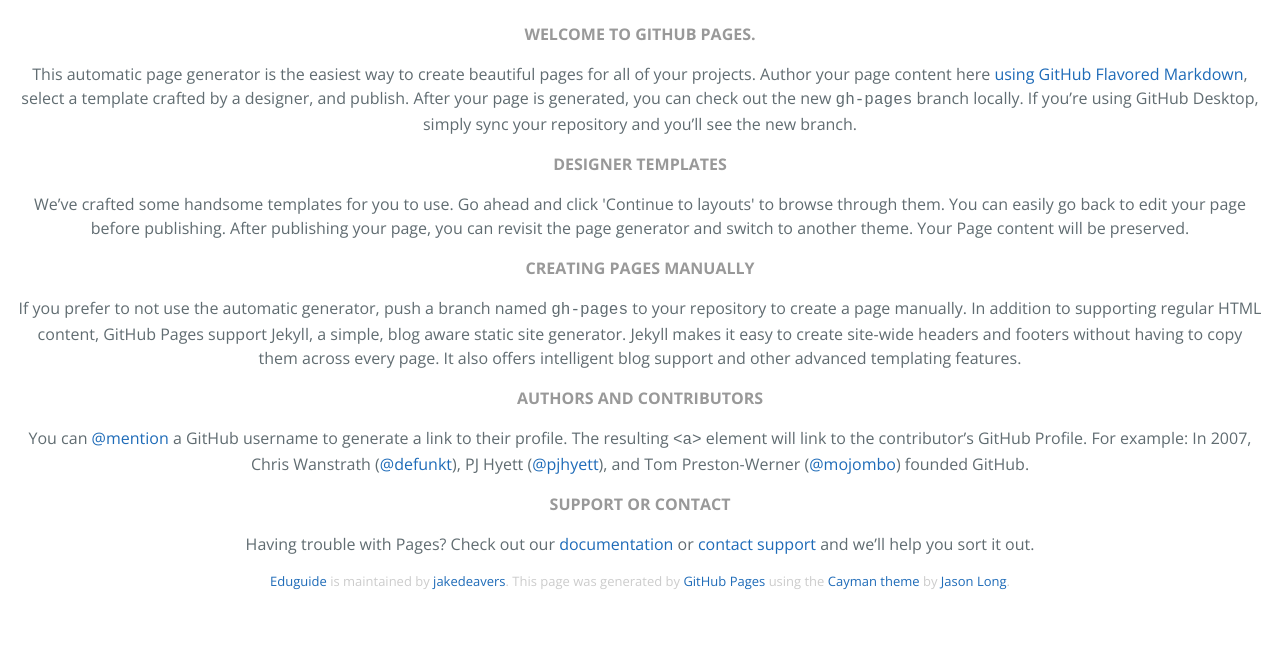
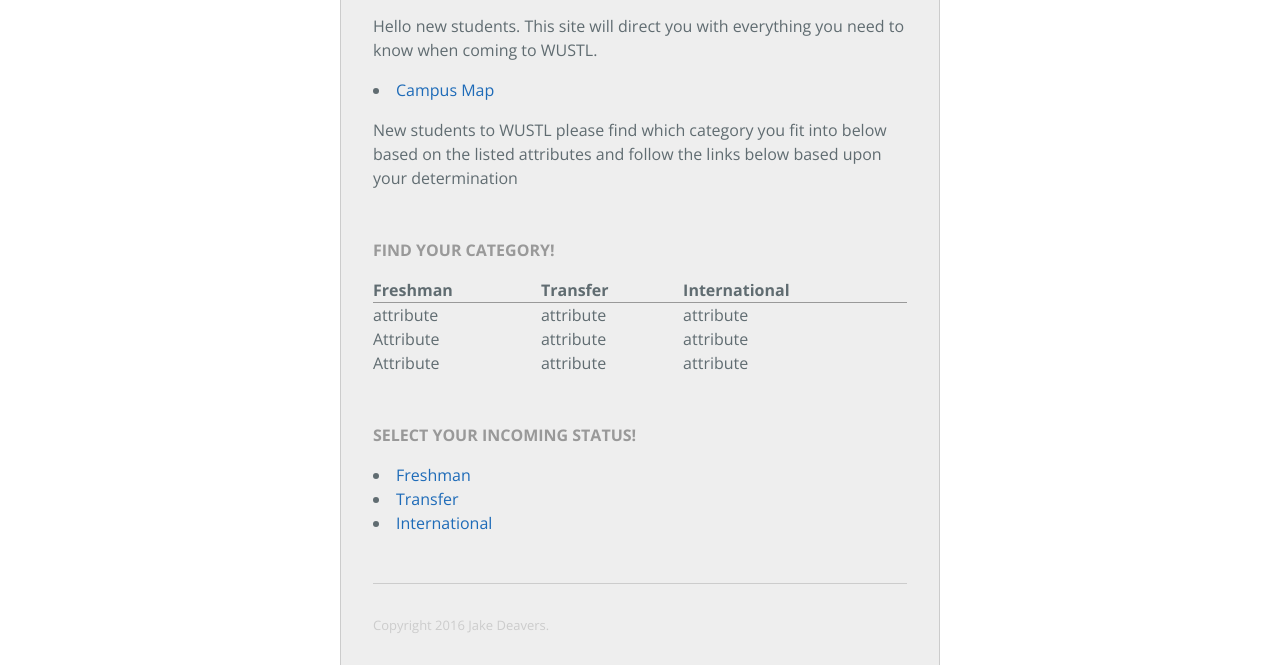
Before and after one commit to jakedeavers/EDUGUIDE, a plain HTML site: page index.html in a window 1280 px wide. Shown: the part 139-804 px from the top of the page. Drawn offline with nearby package versions, Linux system fonts and the light colour scheme.

Commit message:
Update index.html

```diff
--- a/index.html
+++ b/index.html
@@ -2,56 +2,99 @@
 <html lang="en-us">
   <head>
     <meta charset="UTF-8">
-    <title>Eduguide by jakedeavers</title>
+    <title>New Students</title>
     <meta name="viewport" content="width=device-width, initial-scale=1">
     <link rel="stylesheet" type="text/css" href="stylesheets/normalize.css" media="screen">
     <link href='https://fonts.googleapis.com/css?family=Open+Sans:400,700' rel='stylesheet' type='text/css'>
+    <link rel="stylesheet" type="text/css" href="stylesheets/jquery.modal.css" media="screen">
     <link rel="stylesheet" type="text/css" href="stylesheets/stylesheet.css" media="screen">
-    <link rel="stylesheet" type="text/css" href="stylesheets/github-light.css" media="screen">
   </head>
   <body>
-    <section class="page-header">
-      <h1 class="project-name">Eduguide</h1>
-      <h2 class="project-tagline"></h2>
-      <a href="https://github.com/jakedeavers/EDUGUIDE" class="btn">View on GitHub</a>
-      <a href="https://github.com/jakedeavers/EDUGUIDE/zipball/master" class="btn">Download .zip</a>
-      <a href="https://github.com/jakedeavers/EDUGUIDE/tarball/master" class="btn">Download .tar.gz</a>
-    </section>
 
-    <section class="main-content">
-      <h3>
-<a id="welcome-to-github-pages" class="anchor" href="#welcome-to-github-pages" aria-hidden="true"><span aria-hidden="true" class="octicon octicon-link"></span></a>Welcome to GitHub Pages.</h3>
+    <!-- Modals; Edit with care -->
+    <div id="img1" style="display:none;">
 
-<p>This automatic page generator is the easiest way to create beautiful pages for all of your projects. Author your page content here <a href="https://guides.github.com/features/mastering-markdown/">using GitHub Flavored Markdown</a>, select a template crafted by a designer, and publish. After your page is generated, you can check out the new <code>gh-pages</code> branch locally. If you’re using GitHub Desktop, simply sync your repository and you’ll see the new branch.</p>
+      <h2>Example Functional Form</h2>
 
-<h3>
-<a id="designer-templates" class="anchor" href="#designer-templates" aria-hidden="true"><span aria-hidden="true" class="octicon octicon-link"></span></a>Designer Templates</h3>
+      <form action="//formspree.io/simonyost+01@gmail.com" method="POST">
+        <div>
+          <label>name</label>
+          <input type="text" name="name" value="your name">
+        </div>
+        <div>
+          <label>email</label>
+          <input type="text" name="mail" value="your email">
+        </div>
+        <div>
+          <label>comment</label>
+          <input type="text" name="comment" value="your comment" size="50">
+        </div>
+        <div>
+          <input type="submit" value="Send">
+        </div>
+      </form>
 
-<p>We’ve crafted some handsome templates for you to use. Go ahead and click 'Continue to layouts' to browse through them. You can easily go back to edit your page before publishing. After publishing your page, you can revisit the page generator and switch to another theme. Your Page content will be preserved.</p>
+    </div>
 
-<h3>
-<a id="creating-pages-manually" class="anchor" href="#creating-pages-manually" aria-hidden="true"><span aria-hidden="true" class="octicon octicon-link"></span></a>Creating pages manually</h3>
+    <div class="container">
 
-<p>If you prefer to not use the automatic generator, push a branch named <code>gh-pages</code> to your repository to create a page manually. In addition to supporting regular HTML content, GitHub Pages support Jekyll, a simple, blog aware static site generator. Jekyll makes it easy to create site-wide headers and footers without having to copy them across every page. It also offers intelligent blog support and other advanced templating features.</p>
+      <section class="page-header">
+        <h1 class="project-name">New Students</h1>
+        <h2 class="project-tagline">Welcome To Wash. U!</h2>
+        <p>Hello new students. This site will direct you with everything you need to know when coming to WUSTL.</p>
+        <li>
+        <a href="http://wustl.edu">Campus Map</a>
+        </li>
+        <p>New students to WUSTL please find which category you fit into below based on the listed attributes and follow the links below based upon your determination</p>
+      </section>
 
-<h3>
-<a id="authors-and-contributors" class="anchor" href="#authors-and-contributors" aria-hidden="true"><span aria-hidden="true" class="octicon octicon-link"></span></a>Authors and Contributors</h3>
+      <section class="main-content">
+        <h3>Find your Category!</h3>
+        <table>
+          <tr>
+            <th>Freshman</th>
+            <th>Transfer</th>
+            <th>International</th>
+          </tr>
+          <tr>
+            <td>attribute</td>
+            <td>attribute</td>
+            <td>attribute</td>
+          </tr>
+          <tr>
+            <td>Attribute</td>
+            <td>attribute</td>
+            <td>attribute</td>
+          </tr>
+          <tr>
+            <td>Attribute</td>
+            <td>attribute</td>
+            <td>attribute</td>
+          </tr>
+        </table>
+        </section>
 
-<p>You can <a href="https://help.github.com/articles/basic-writing-and-formatting-syntax/#mentioning-users-and-teams" class="user-mention">@mention</a> a GitHub username to generate a link to their profile. The resulting <code>&lt;a&gt;</code> element will link to the contributor’s GitHub Profile. For example: In 2007, Chris Wanstrath (<a href="https://github.com/defunkt" class="user-mention">@defunkt</a>), PJ Hyett (<a href="https://github.com/pjhyett" class="user-mention">@pjhyett</a>), and Tom Preston-Werner (<a href="https://github.com/mojombo" class="user-mention">@mojombo</a>) founded GitHub.</p>
-
-<h3>
-<a id="support-or-contact" class="anchor" href="#support-or-contact" aria-hidden="true"><span aria-hidden="true" class="octicon octicon-link"></span></a>Support or Contact</h3>
-
-<p>Having trouble with Pages? Check out our <a href="https://help.github.com/pages">documentation</a> or <a href="https://github.com/contact">contact support</a> and we’ll help you sort it out.</p>
+         <section class="main-content">
+        <h3>Select your incoming status!</h3>
+        <li>
+        <a href="http://wustl.edu">Freshman</a>
+        </li>
+        <li>
+        <a href="http://wustl.edu">Transfer</a>
+        </li>
+        <li>
+        <a href="http://wustl.edu">International</a>
+        </li>
+      </section>
 
       <footer class="site-footer">
-        <span class="site-footer-owner"><a href="https://github.com/jakedeavers/EDUGUIDE">Eduguide</a> is maintained by <a href="https://github.com/jakedeavers">jakedeavers</a>.</span>
+        <hr>
+        <p>Copyright 2016 Jake Deavers.</p>
+      </footer>
+      <!-- JavaScript; Do not edit below -->
+       <script src="js/jquery-1.12.0.min.js"></script>
+        <script src="js/jquery.modal.min.js"></script>
 
-        <span class="site-footer-credits">This page was generated by <a href="https://pages.github.com">GitHub Pages</a> using the <a href="https://github.com/jasonlong/cayman-theme">Cayman theme</a> by <a href="https://twitter.com/jasonlong">Jason Long</a>.</span>
-      </footer>
-
-    </section>
-
-
+    </div>
   </body>
 </html>
```
